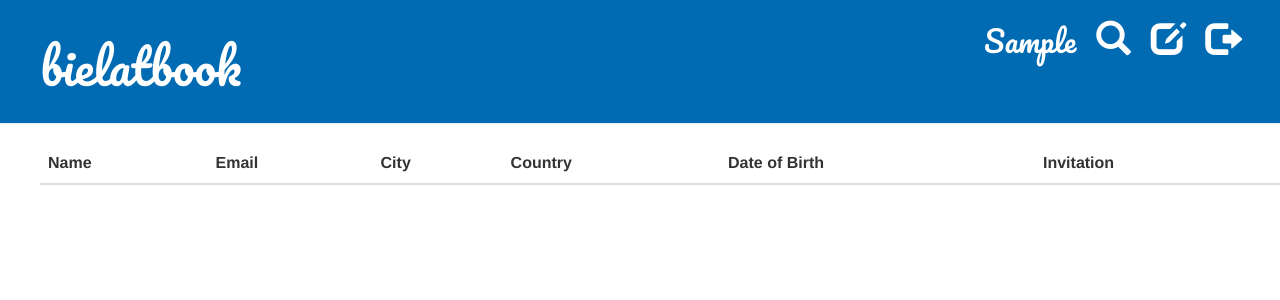
After one commit to bielatm/bielatbook, a Django app: a page that uses book/templates/book/base.html in a window 1280 px wide. The commit adds this page. Shown: the top 300 px of the page. Run offline with Django 3.2, Linux system fonts and the light colour scheme; the visitor is signed in with stand-in values (Sample User, id 1); data comes from the database, SQL or seed files in the repository; lists and menus that the app fills with data are empty; some libraries are stand-ins or nearby versions.

Commit message:
added template to find friends

```diff
--- a/book/models.py
+++ b/book/models.py
@@ -3,7 +3,7 @@ from django.db import models
 
 class UserProfile(models.Model):
     user_id = models.OneToOneField('auth.User')
-    date_of_birth = models.DateTimeField()
+    date_of_birth = models.DateField()
     city = models.CharField(max_length=50)
     country = models.CharField(max_length=50)
     description = models.TextField()
--- a/book/templates/book/base.html
+++ b/book/templates/book/base.html
@@ -14,6 +14,7 @@
         <div class="page-header">
             <a href="{% url 'logout' %}" class="top-menu"><span class="glyphicon glyphicon-log-out"></span></a>
             <a href="{% url 'edit_profile' %}" class="top-menu"><span class="glyphicon glyphicon-edit"></span></a>
+            <a href="{% url 'find_friends' %}" class="top-menu"><span class="glyphicon glyphicon-search"></span></a>
             <p class="top-menu welcome"><small>{{ user.first_name }}</small></p>
             <h1><a href="{% url 'home_page' %}">bielatbook</a></h1>
         </div>
--- /dev/null
+++ b/book/templates/book/find_friends.html
@@ -0,0 +1,30 @@
+{% extends 'book/base.html' %}
+
+{% block content %}
+    <table class="table table-hover">
+        <thead>
+            <tr>
+                <th>Name</th>
+                <th>Email</th>
+                <th>City</th>
+                <th>Country</th>
+                <th>Date of Birth</th>
+                <th>Invitation</th>
+            </tr>
+        </thead>
+        <tbody>
+            {% for user in users %}
+                <tr>
+                    <td>{{ user.first_name }} {{ user.last_name }}</td>
+                    <td>{{ user.email }}</td>
+                    <td>{{ user.userprofile.city }}</td>
+                    <td>{{ user.userprofile.country }}</td>
+                    <td>{{ user.userprofile.date_of_birth }}</td>
+                    <td>
+                        <a class="btn btn-success"><span class="glyphicon glyphicon-plus"></span> Add to friends</a>
+                    </td>
+                </tr>
+            {% endfor %}
+        </tbody>
+    </table>
+{% endblock %}
--- a/book/urls.py
+++ b/book/urls.py
@@ -6,5 +6,6 @@ urlpatterns = [
     url(r'^login/$', views.login_view, name='login'),
     url(r'^logout/$', views.logout_view, name='logout'),
     url(r'^home/$', views.home_page, name='home_page'),
-    url(r'^edit_profile/$', views.edit_profile, name='edit_profile'),
+    url(r'^edit-profile/$', views.edit_profile, name='edit_profile'),
+    url(r'^find-friends/$', views.find_friends, name='find_friends'),
 ]
--- a/book/views.py
+++ b/book/views.py
@@ -7,6 +7,7 @@ from django.contrib.auth.hashers import make_password
 from django.contrib.auth.decorators import login_required
 from django.contrib.auth import update_session_auth_hash
 from django.contrib import messages
+from django.db.models import Q
 
 
 def register(request):
@@ -80,3 +81,9 @@ def edit_profile(request):
             update_session_auth_hash(request, user)
             messages.add_message(request, messages.INFO, 'Your personal data has been saved.')
     return render(request, 'book/edit_profile.html', {'form': form})
+
+
+@login_required
+def find_friends(request):
+    users = User.objects.filter(~Q(username=request.user.username), is_superuser=False).order_by('first_name')
+    return render(request, 'book/find_friends.html', {'users': users})
--- a/static/css/book.css
+++ b/static/css/book.css
@@ -3,7 +3,7 @@ h1, h2, h3, h4 {
 }
 
 .page-header {
-    background-color: blue;
+    background-color: #006bb3;
     margin-top: 0;
     padding: 20px 20px 20px 40px;
 }
```
Also changed, not shown: book/migrations/0007_auto_20160901_1158.py (added).
